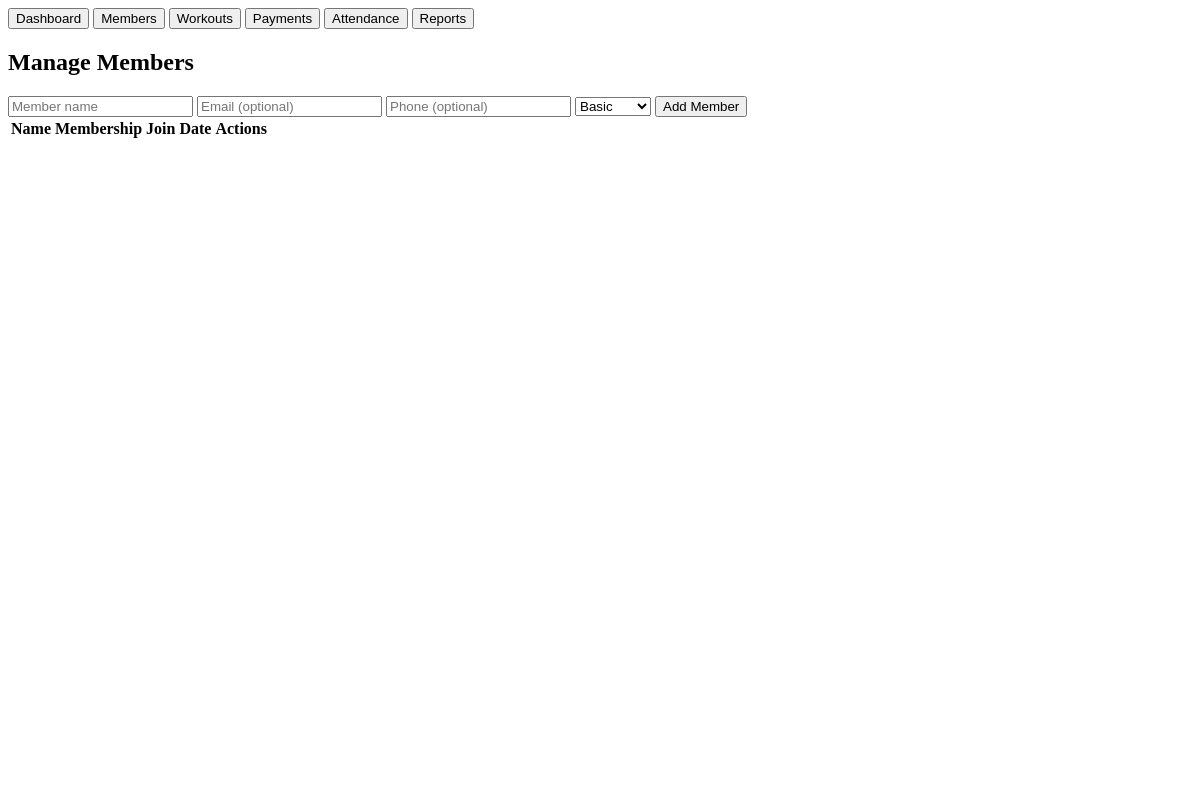
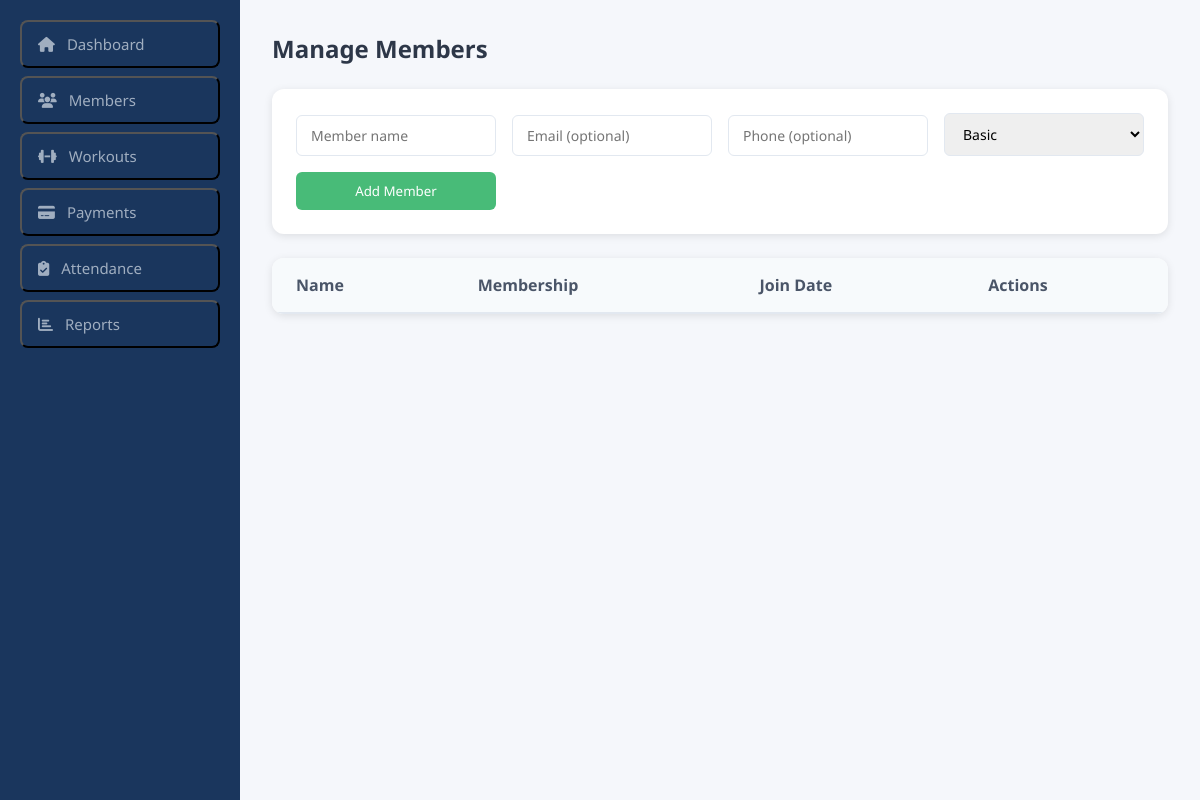
Before and after one commit to DevWael/gym-electron, an Electron app: page index.html in a window 1200 px wide. Both pictures are taken after a click on the button "Members". Drawn offline with Linux system fonts and the light colour scheme; no server answers.

Commit message:
add styles for the app

```diff
--- a/index.html
+++ b/index.html
@@ -3,16 +3,35 @@
 <head>
     <meta charset="UTF-8">
     <title>Gym Management</title>
-    <link rel="stylesheet" href="styles.css">
+    <link rel="stylesheet" href="https://cdnjs.cloudflare.com/ajax/libs/font-awesome/6.4.0/css/all.min.css">
+    <link rel="stylesheet" href="./style.css">
 </head>
 <body>
     <nav class="navbar">
-        <button class="nav-btn" onclick="loadScreen('dashboard')">Dashboard</button>
-        <button class="nav-btn" onclick="loadScreen('members')">Members</button>
-        <button class="nav-btn" onclick="loadScreen('workouts')">Workouts</button>
-        <button class="nav-btn" onclick="loadScreen('payments')">Payments</button>
-        <button class="nav-btn" onclick="loadScreen('attendance')">Attendance</button>
-        <button class="nav-btn" onclick="loadScreen('reports')">Reports</button>
+        <button class="nav-btn" onclick="loadScreen('dashboard')">
+            <i class="fas fa-home"></i>
+            Dashboard
+        </button>
+        <button class="nav-btn" onclick="loadScreen('members')">
+            <i class="fas fa-users"></i>
+            Members
+        </button>
+        <button class="nav-btn" onclick="loadScreen('workouts')">
+            <i class="fas fa-dumbbell"></i>
+            Workouts
+        </button>
+        <button class="nav-btn" onclick="loadScreen('payments')">
+            <i class="fas fa-credit-card"></i>
+            Payments
+        </button>
+        <button class="nav-btn" onclick="loadScreen('attendance')">
+            <i class="fas fa-clipboard-check"></i>
+            Attendance
+        </button>
+        <button class="nav-btn" onclick="loadScreen('reports')">
+            <i class="fas fa-chart-bar"></i>
+            Reports
+        </button>
     </nav>
 
     <div id="content" class="content"></div>
--- a/style.css
+++ b/style.css
@@ -1,33 +1,139 @@
-body {
+/* Reset and Base Styles */
+* {
     margin: 0;
-    font-family: Arial, sans-serif;
+    padding: 0;
+    box-sizing: border-box;
+    font-family: 'Segoe UI', system-ui, sans-serif;
 }
 
+body {
+    background: #f5f7fb;
+    color: #2d3748;
+    min-height: 100vh;
+    display: flex;
+}
+
+/* Navigation Styles */
 .navbar {
-    background: #2c3e50;
-    padding: 15px;
+    background: #1a365d;
+    width: 240px;
+    padding: 20px;
+    height: 100vh;
+    position: fixed;
+    display: flex;
+    flex-direction: column;
+    gap: 8px;
 }
 
 .nav-btn {
-    background: #3498db;
-    color: white;
-    border: none;
-    padding: 10px 20px;
-    margin: 0 5px;
+    background: none;
+    color: #a0aec0;
+    padding: 12px 16px;
+    border-radius: 8px;
+    text-align: left;
+    font-size: 15px;
     cursor: pointer;
-    border-radius: 4px;
+    transition: all 0.2s ease;
+    display: flex;
+    align-items: center;
+    gap: 12px;
 }
 
 .nav-btn:hover {
-    background: #2980b9;
+    background: #2c5282;
+    color: #fff;
+    transform: translateX(4px);
 }
 
-.content {
-    padding: 20px;
+.nav-btn.active {
+    background: #4299e1;
+    color: white;
 }
 
+/* Main Content Area */
+.content {
+    margin-left: 240px;
+    padding: 32px;
+    flex-grow: 1;
+    max-width: 1200px;
+}
+
+/* Dashboard Stats */
+.stats {
+    display: grid;
+    grid-template-columns: repeat(auto-fit, minmax(240px, 1fr));
+    gap: 24px;
+    margin-top: 24px;
+}
+
+.stat-card {
+    background: white;
+    padding: 24px;
+    border-radius: 12px;
+    box-shadow: 0 2px 8px rgba(0,0,0,0.1);
+}
+
+.stat-card h3 {
+    color: #718096;
+    font-size: 14px;
+    margin-bottom: 12px;
+}
+
+.stat-card p {
+    font-size: 32px;
+    font-weight: 600;
+    color: #1a365d;
+}
+
+/* Forms and Inputs */
+.add-member-form,
+.add-workout-form,
+.add-payment-form {
+    background: white;
+    padding: 24px;
+    border-radius: 12px;
+    box-shadow: 0 2px 8px rgba(0,0,0,0.1);
+    margin-top: 24px;
+    display: grid;
+    grid-template-columns: repeat(auto-fit, minmax(200px, 1fr));
+    gap: 16px;
+    align-items: end;
+}
+
+.form-group {
+    display: flex;
+    flex-direction: column;
+    gap: 8px;
+}
+
+.form-group label {
+    font-size: 14px;
+    color: #4a5568;
+    font-weight: 500;
+}
+
+input, select {
+    padding: 10px 14px;
+    border: 1px solid #e2e8f0;
+    border-radius: 6px;
+    font-size: 14px;
+    width: 100%;
+    transition: border-color 0.2s;
+}
+
+input:focus, select:focus {
+    outline: none;
+    border-color: #4299e1;
+    box-shadow: 0 0 0 3px rgba(66, 153, 225, 0.1);
+}
+
+/* Tables */
 .table-container {
-    margin-top: 20px;
+    margin-top: 24px;
+    background: white;
+    border-radius: 12px;
+    box-shadow: 0 2px 8px rgba(0,0,0,0.1);
+    overflow: hidden;
 }
 
 table {
@@ -35,31 +141,103 @@ table {
     border-collapse: collapse;
 }
 
-th, td {
-    padding: 12px;
+th {
+    background: #f7fafc;
+    color: #4a5568;
+    font-weight: 600;
+    padding: 16px 24px;
     text-align: left;
-    border-bottom: 1px solid #ddd;
+    border-bottom: 2px solid #e2e8f0;
 }
 
-th {
-    background-color: #f8f9fa;
+td {
+    padding: 16px 24px;
+    border-bottom: 1px solid #edf2f7;
 }
 
-.form-group {
-    margin-bottom: 15px;
+tr:hover {
+    background: #f8fafc;
 }
 
-input {
-    padding: 8px;
-    width: 200px;
-    margin-right: 10px;
+/* Buttons */
+.add-btn {
+    background: #48bb78;
+    color: white;
+    border: none;
+    padding: 10px 20px;
+    border-radius: 6px;
+    cursor: pointer;
+    font-weight: 500;
+    transition: all 0.2s;
 }
 
-.add-btn {
-    background: #27ae60;
+.add-btn:hover {
+    background: #38a169;
+    transform: translateY(-1px);
+}
+
+.delete-btn {
+    background: #f56565;
     color: white;
+    padding: 6px 12px;
+    border-radius: 4px;
     border: none;
-    padding: 8px 16px;
-    border-radius: 4px;
     cursor: pointer;
+    transition: all 0.2s;
 }
+
+.delete-btn:hover {
+    background: #e53e3e;
+}
+
+/* Utility Classes */
+.text-primary {
+    color: #4299e1;
+}
+
+.text-success {
+    color: #48bb78;
+}
+
+.text-warning {
+    color: #ecc94b;
+}
+
+.text-danger {
+    color: #f56565;
+}
+
+.badge {
+    display: inline-block;
+    padding: 4px 8px;
+    border-radius: 12px;
+    font-size: 12px;
+    font-weight: 500;
+}
+
+.badge.basic {
+    background: #bee3f8;
+    color: #2b6cb0;
+}
+
+.badge.premium {
+    background: #c6f6d5;
+    color: #276749;
+}
+
+/* Responsive Design */
+@media (max-width: 768px) {
+    .navbar {
+        width: 180px;
+        padding: 16px;
+    }
+
+    .content {
+        margin-left: 180px;
+        padding: 24px;
+    }
+
+    .stats {
+        grid-template-columns: 1fr;
+    }
+}
```
